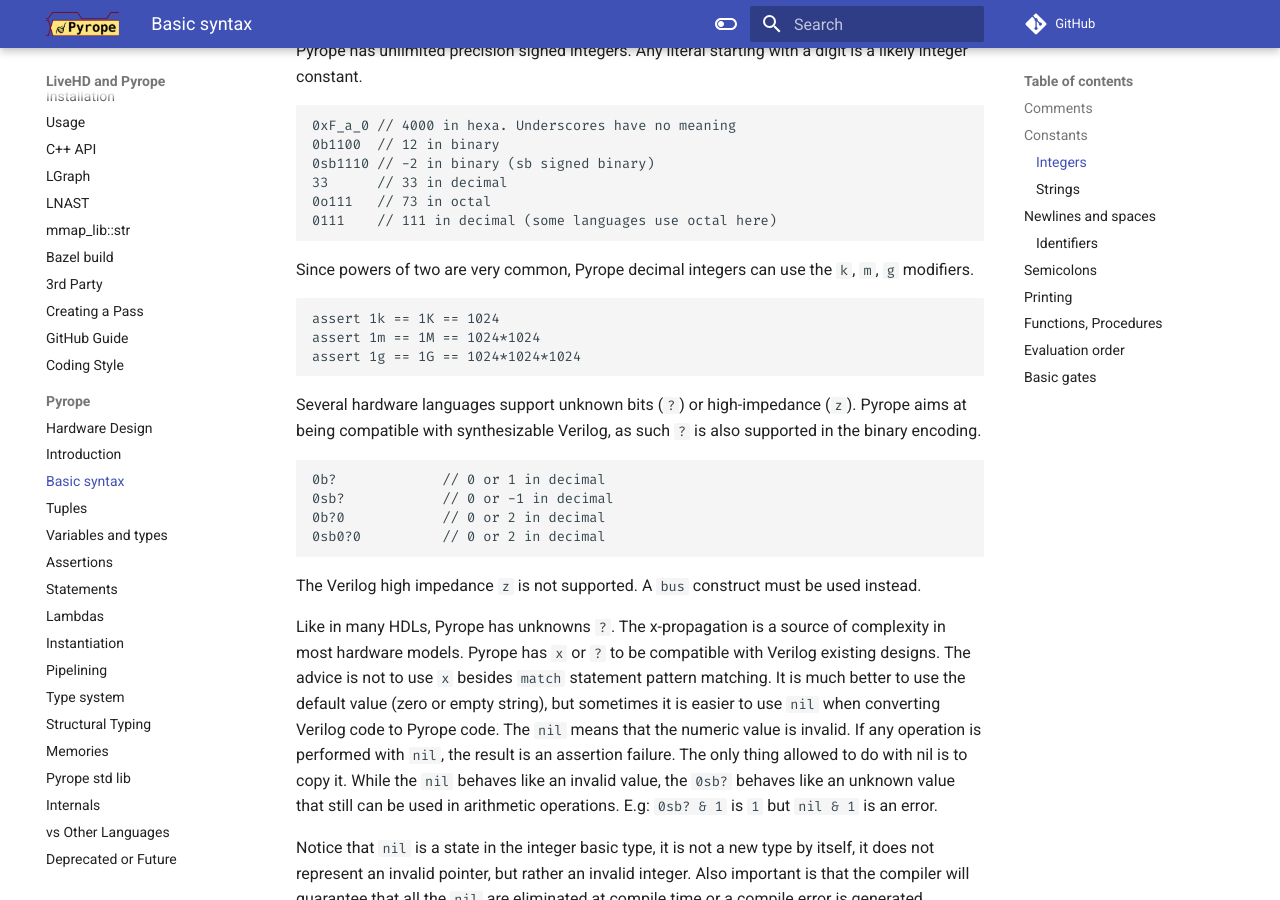
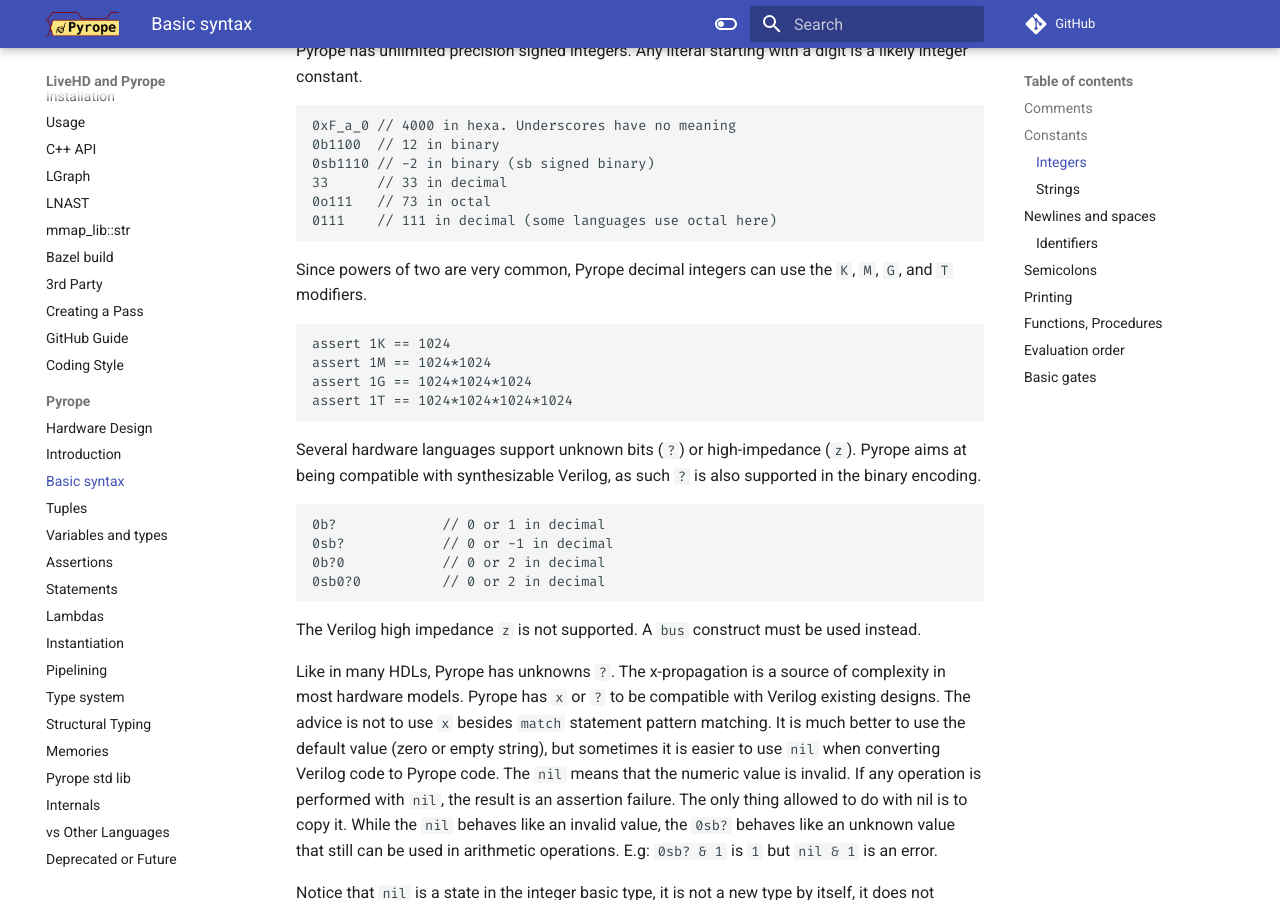
Before and after one commit to masc-ucsc/docs, an MkDocs documentation site: the page built from docs/pyrope/02-basics.md, in a window 1280 px wide and 900 px high, scrolled down 430 px. Built offline with MkDocs 1.6.1 and Material for MkDocs 9.7.7, drawn with Linux system fonts in a browser that asks for light colours; comment, search, counter and statistics services are not loaded.

Commit message:
minor edits

````diff
--- a/docs/pyrope/02-basics.md
+++ b/docs/pyrope/02-basics.md
@@ -25,12 +25,13 @@
 0111    // 111 in decimal (some languages use octal here)
 ```
 
-Since powers of two are very common, Pyrope decimal integers can use the `k`, `m`, `g` modifiers.
+Since powers of two are very common, Pyrope decimal integers can use the `K`, `M`, `G`, and `T` modifiers.
 
 ```
-assert 1k == 1K == 1024
-assert 1m == 1M == 1024*1024
-assert 1g == 1G == 1024*1024*1024
+assert 1K == 1024
+assert 1M == 1024*1024
+assert 1G == 1024*1024*1024
+assert 1T == 1024*1024*1024*1024
 ```
 
 Several hardware languages support unknown bits (`?`) or high-impedance (`z`). Pyrope
````
